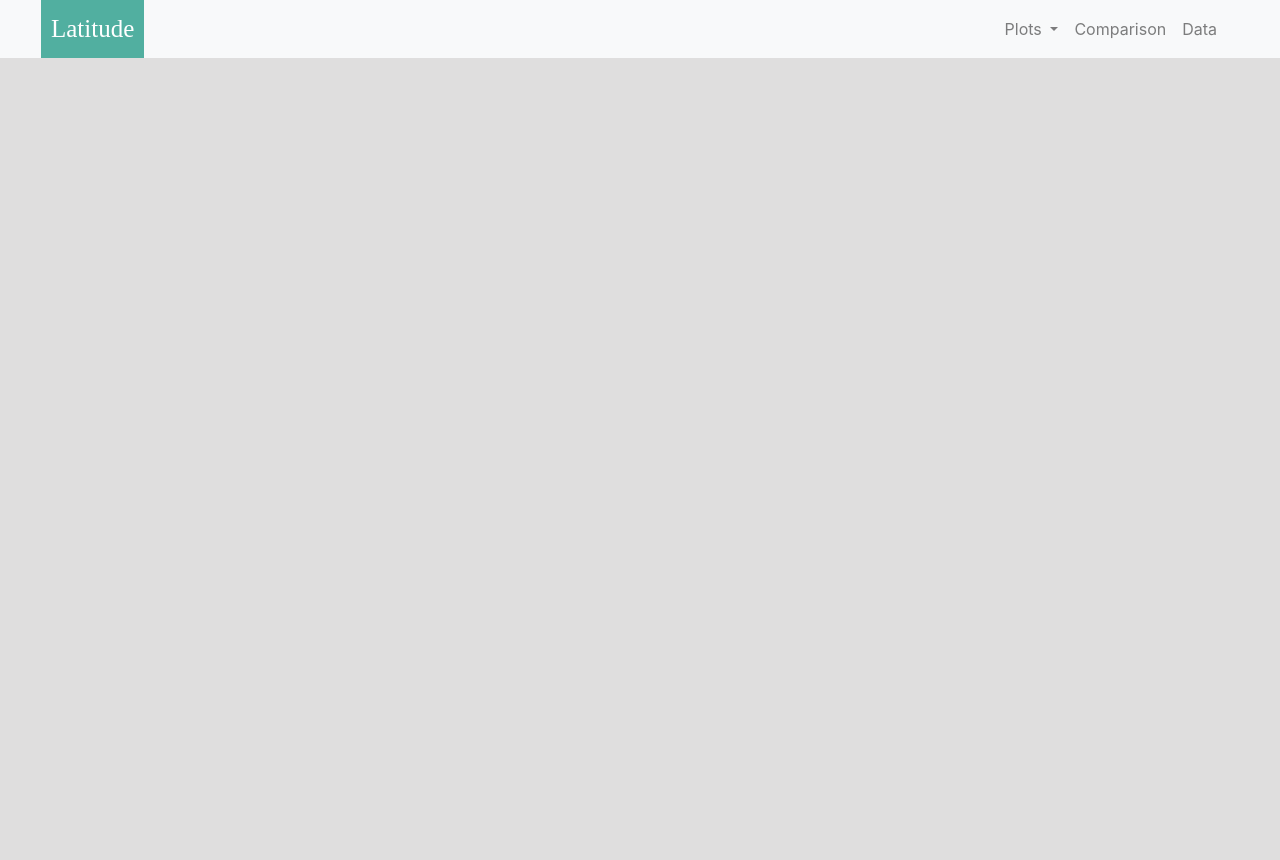
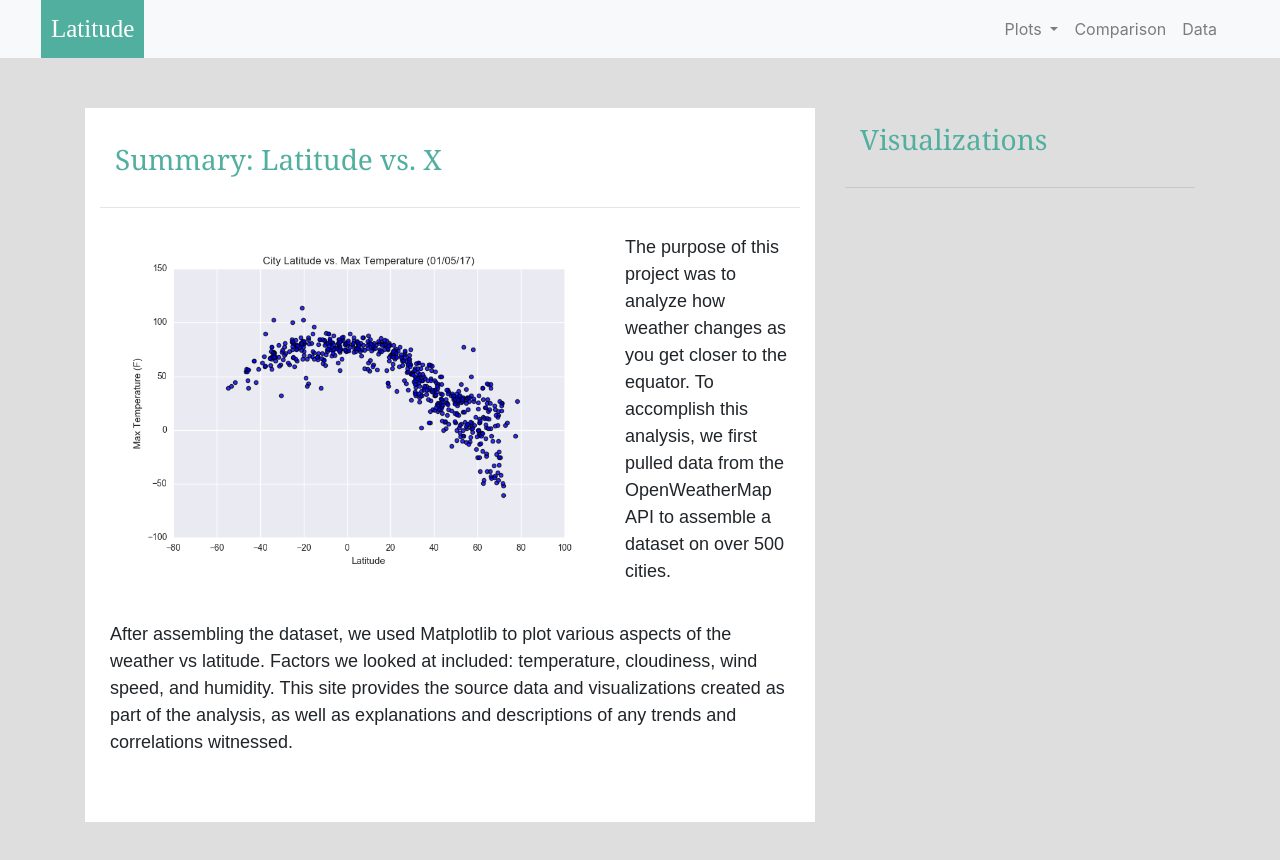
Before and after one commit to harsh-env/web-design-challenge, a plain HTML site: page index.html in a window 1280 px wide. Before the commit the page ends 800 px from the top, so only its background shows below. Drawn offline with nearby package versions, Linux system fonts and the light colour scheme.

Commit message:
Adding Visualization column

```diff
--- a/index.html
+++ b/index.html
@@ -44,3 +44,27 @@
             </ul>
     </div>
 </nav>
+<!--create container, rows and columns and add images -->
+<div class="container content">
+    <div class="row">
+        <div class="col-md-8">
+            <div class="col-md-12">
+                <h3>Summary: Latitude vs. X </h3>
+                <hr>
+                <div class="thumbnail">
+                    <img class="img-thumbnail float-left" src="assets/images/Fig1.png " width="75%" alt="temperature">
+                </div>
+                <p>The purpose of this project was to analyze how weather changes as you get closer to the equator. To accomplish this analysis, we first pulled data from the OpenWeatherMap API to assemble a dataset on over 500 cities.  </p>
+
+                <p>After assembling the dataset, we used Matplotlib to plot various aspects of the weather vs latitude. Factors we looked at included: temperature, cloudiness, wind speed, and humidity. This site provides the source data and visualizations created as part of the analysis, as well as explanations and descriptions of any trends and correlations witnessed.</p>
+
+        </div>
+    </div>
+    <!--visualization adjustments-->
+    <div class="col-md-4">
+        <h3>Visualizations</h3>
+            <hr>
+
+
+    </div>
+</div>
--- a/style.css
+++ b/style.css
@@ -20,7 +20,20 @@ a.navbar-brand{
     color:white;
     border-top: 5px solid rgb(81, 175, 160)
 }
+/* navbar styling*/
+.navbar{
+    padding-top:0px;
+    padding-bottom: 0px;
+    padding-right:40px;
+}
 
+.nav-item.dropdown.show {
+    background-color: #ddd;
+}
+
+.dropdown-menu {
+    margin: 0;
+}
 /* header styling*/
 h3{
     color: rgb(81, 175, 160);
@@ -54,20 +67,6 @@ body{
 /* image border styling*/
 .pic{
     border: 3px solid rgb(81, 175, 160);
-}
-/* navbar styling*/
-.navbar{
-    padding-top:0px;
-    padding-bottom: 0px;
-    padding-right:40px;
-}
-
-.nav-item.dropdown.show {
-    background-color: #ddd;
-}
-
-.dropdown-menu {
-    margin: 0;
 }
 
 /* content styling*/
```
Also changed, not shown: assets/images/Fig1.png (added), assets/images/Fig2.png (added), assets/images/Fig3.png (added), assets/images/Fig4.png (added).
